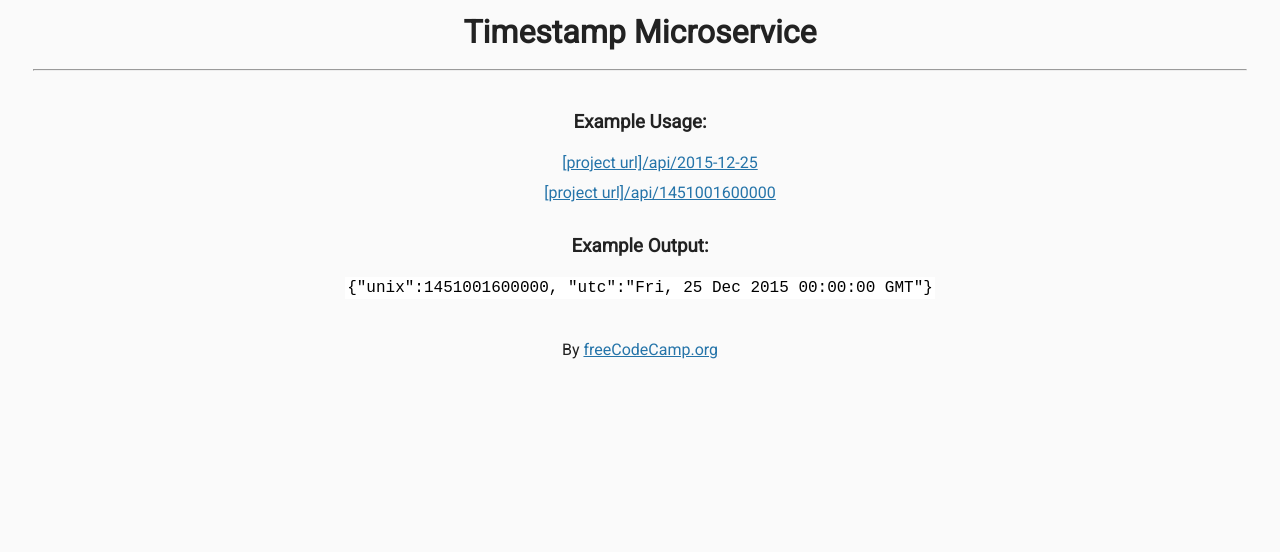
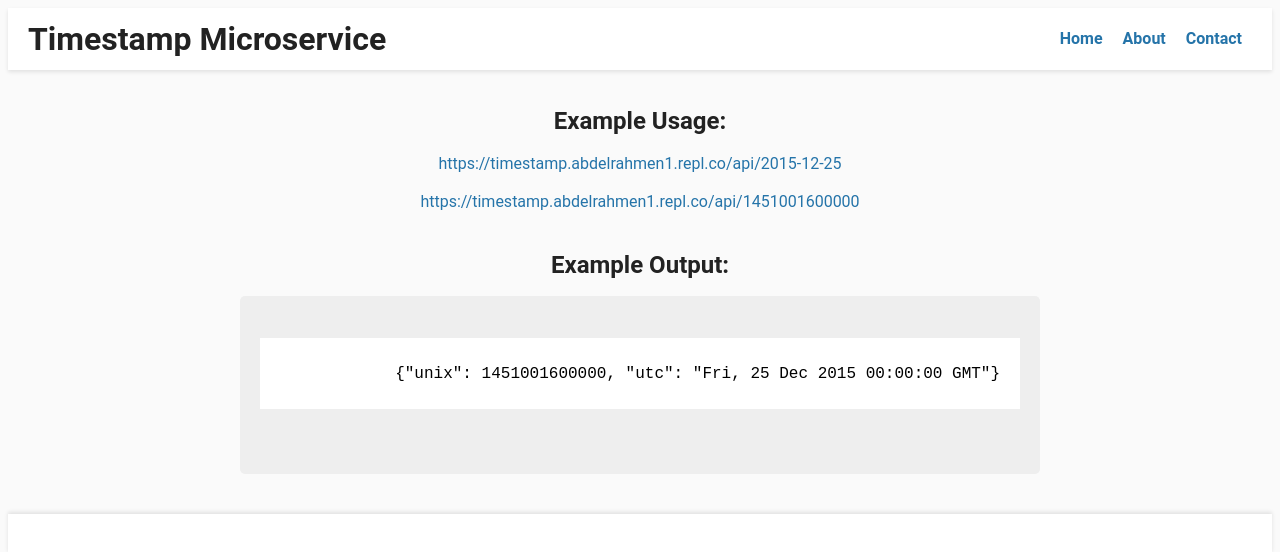
Before and after one commit to abdelrahmen/timestamp-api, a website: page views/index.html in a window 1280 px wide. Drawn offline with Linux system fonts and the light colour scheme; files that its build step writes are made by us from their sources.

Commit message:
first commit

```diff
--- a/package.json
+++ b/package.json
@@ -1,4 +1,5 @@
 {
+  "type": "module",
   "name": "timestamp-api",
   "version": "1.0.0",
   "description": "a timestamp api which gives you the current date and time in many different formats, also a converter from one format to another",
--- a/public/style.css
+++ b/public/style.css
@@ -1,46 +1,139 @@
-/****** Main Styling ******/
+/* Main Styling */
 
 body {
 	font-family: 'Roboto', sans-serif;
 	font-size: 16px;
 	color: #222;
-	background-color: #FaFaFa;
+	background-color: #fafafa;
 	text-align: center;
 	line-height: 1.4em;
   }
 
-.container {
-	padding: 0;
+  header {
+	display: flex;
+	justify-content: space-between;
+	align-items: center;
+	padding: 20px;
+	background-color: #fff;
+	box-shadow: 0 2px 4px rgba(0, 0, 0, 0.1);
+	text-align: left;
+  }
+
+
+  nav {
+	display: flex;
+  }
+
+  nav a {
+	margin: 0 10px;
+	text-decoration: none;
+	color: #2574a9;
+	font-weight: bold;
+	transition: color 0.2s ease-in-out;
+  }
+
+  nav a:hover {
+	color: #1e5181;
+  }
+
+  main {
+	max-width: 800px;
+	margin: 40px auto;
+	padding: 0 20px;
+  }
+
+  h1 {
+	margin: 0;
+  }
+
+  h2 {
 	margin-top: 40px;
   }
 
-h3 {
-  margin-top: 30px;
+  ul {
+	list-style-type: none;
+	margin: 0;
+	padding: 0;
   }
 
-hr {
-	margin: 25px;
+  li {
+	margin-bottom: 1em;
   }
 
-.footer {
-	margin-top: 40px;
+  a {
+	color: #2574a9;
+	text-decoration: none;
+	transition: color 0.2s ease-in-out;
   }
+
+  a:hover {
+	color: #1e5181;
+  }
+
+  pre {
+	background-color: #eee;
+	padding: 20px;
+	border-radius: 5px;
+	overflow-x: auto;
+	text-align: left;
+  }
+
+
 
   code {
     font-family: monospace;
     padding: 2px;
     color: black;
     background-color: #fff;
+    display: block;
+    margin: 0 auto;
+    text-align: center;
 }
 
-ul {
-	list-style-type: none;
+
+
+  footer {
+	margin-top: 40px;
+	padding: 20px;
+	background-color: #fff;
+	box-shadow: 0 -2px 4px rgba(0, 0, 0, 0.1);
   }
 
-li {
-  margin-bottom: 0.5em;
+  footer p {
+	margin: 0;
+	font-size: 14px;
+	color: #777;
   }
 
-a {
-	color: #2574A9;
+  @media screen and (max-width: 768px) {
+	header {
+	  flex-direction: column;
+	  padding: 20px 0;
 	}
+
+	nav {
+	  margin-top: 20px;
+	}
+
+	nav a {
+	  margin: 0 5px;
+	  font-size: 14px;
+	}
+
+	main {
+	  margin: 20px auto;
+	  padding: 0 10px;
+	}
+
+	pre {
+	  font-size: 14px;
+	}
+
+	footer {
+	  padding: 10px;
+	}
+
+	footer p {
+	  font-size: 12px;
+	}
+  }
--- a/views/index.html
+++ b/views/index.html
@@ -1,32 +1,37 @@
 <!DOCTYPE html>
-
 <html>
   <head>
-      <title>Timestamp Microservice | freeCodeCamp.org</title>
-      <link rel="shortcut icon" href="https://cdn.freecodecamp.org/universal/favicons/favicon-32x32.png" type="image/x-icon"/>
-      <link href="https://fonts.googleapis.com/css?family=Roboto" rel="stylesheet" type="text/css">
+    <title>Timestamp Microservice</title>
+    <link rel="shortcut icon" href="https://cdn-icons-png.flaticon.com/512/112/112778.png?w=826&t=st=1679428238~exp=1679428838~hmac=b195cb29c9467e70b5e1912d47af35d600906e67ff5b4b5f3c7346a2427c77b0" type="image/x-icon"/>
     <link href="style.css" rel="stylesheet" type="text/css">
   </head>
-
   <body>
+    <header>
       <h1>Timestamp Microservice</h1>
-    <hr />
-    <div class="container">
-      <h3>Example Usage:</h3>
+      <nav>
+        <a href="#">Home</a>
+        <a href="#">About</a>
+        <a href="#">Contact</a>
+      </nav>
+    </header>
+    <main>
+      <section>
+        <h2>Example Usage:</h2>
         <ul>
-        <li><a href="api/2015-12-25">[project url]/api/2015-12-25</a></li>
-        <li><a href="api/1451001600000">[project url]/api/1451001600000</a></li>
+          <li><a href="/api/2015-12-25">https://timestamp.abdelrahmen1.repl.co/api/2015-12-25</a></li>
+          <li><a href="/api/1451001600000">https://timestamp.abdelrahmen1.repl.co/api/1451001600000</a></li>
         </ul>
-
-      <h3>Example Output:</h3>
-      <p>
-        <code>{"unix":1451001600000, "utc":"Fri, 25 Dec 2015 00:00:00 GMT"}</code>
-      </p>
-    </div>
-    <div class="footer">
-      <p>
-        By <a href="https://www.freecodecamp.org/">freeCodeCamp.org</a>
-      </p>
-    </div>
+      </section>
+      <section>
+        <h2>Example Output:</h2>
+        <pre>
+          <code>
+            {"unix": 1451001600000, "utc": "Fri, 25 Dec 2015 00:00:00 GMT"}
+          </code>
+        </pre>
+      </section>
+    </main>
+    <footer>
+    </footer>
   </body>
 </html>
```
Also changed, not shown: app.js (+35 -22 lines), 1 other file. Lines whose indentation alone changed are shown as unchanged.
